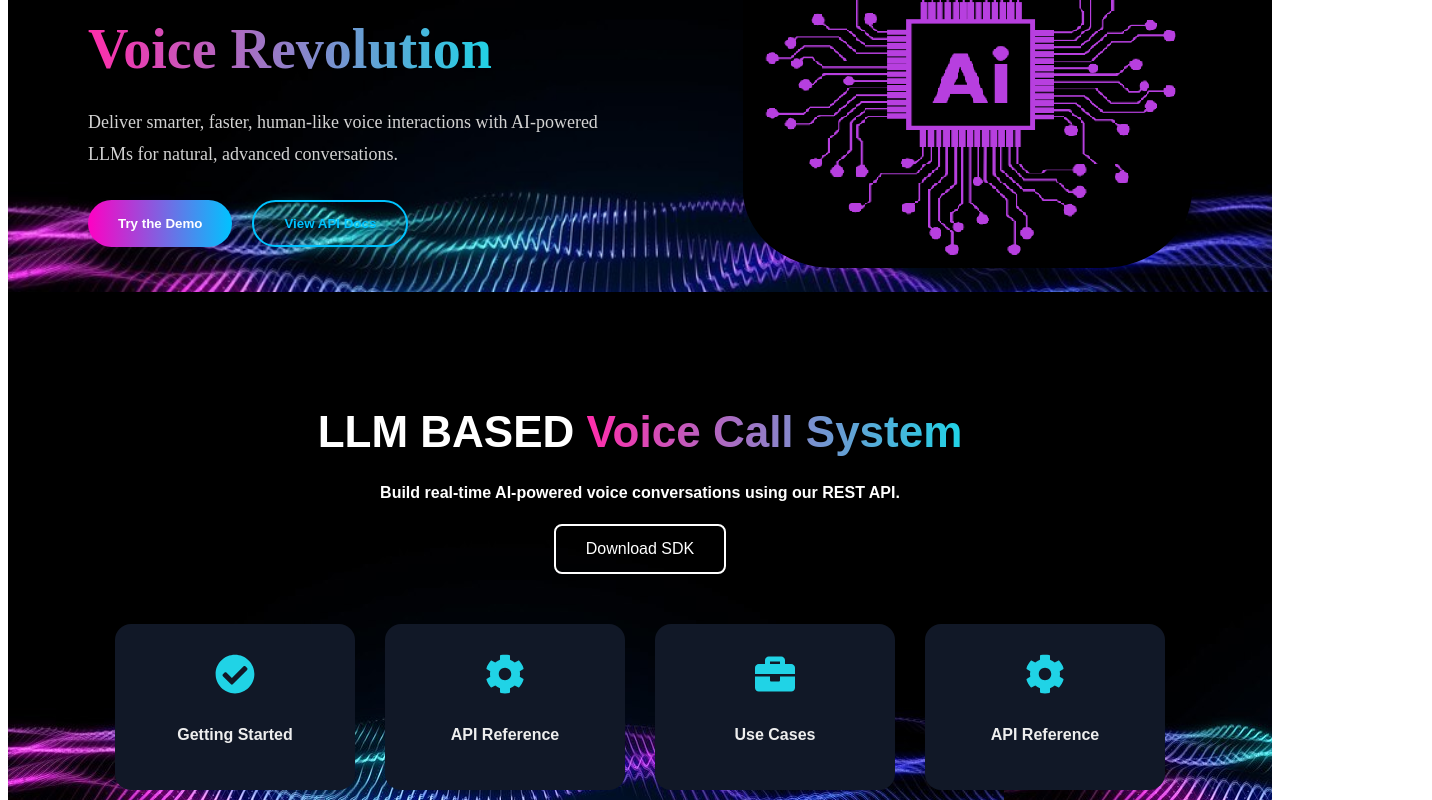
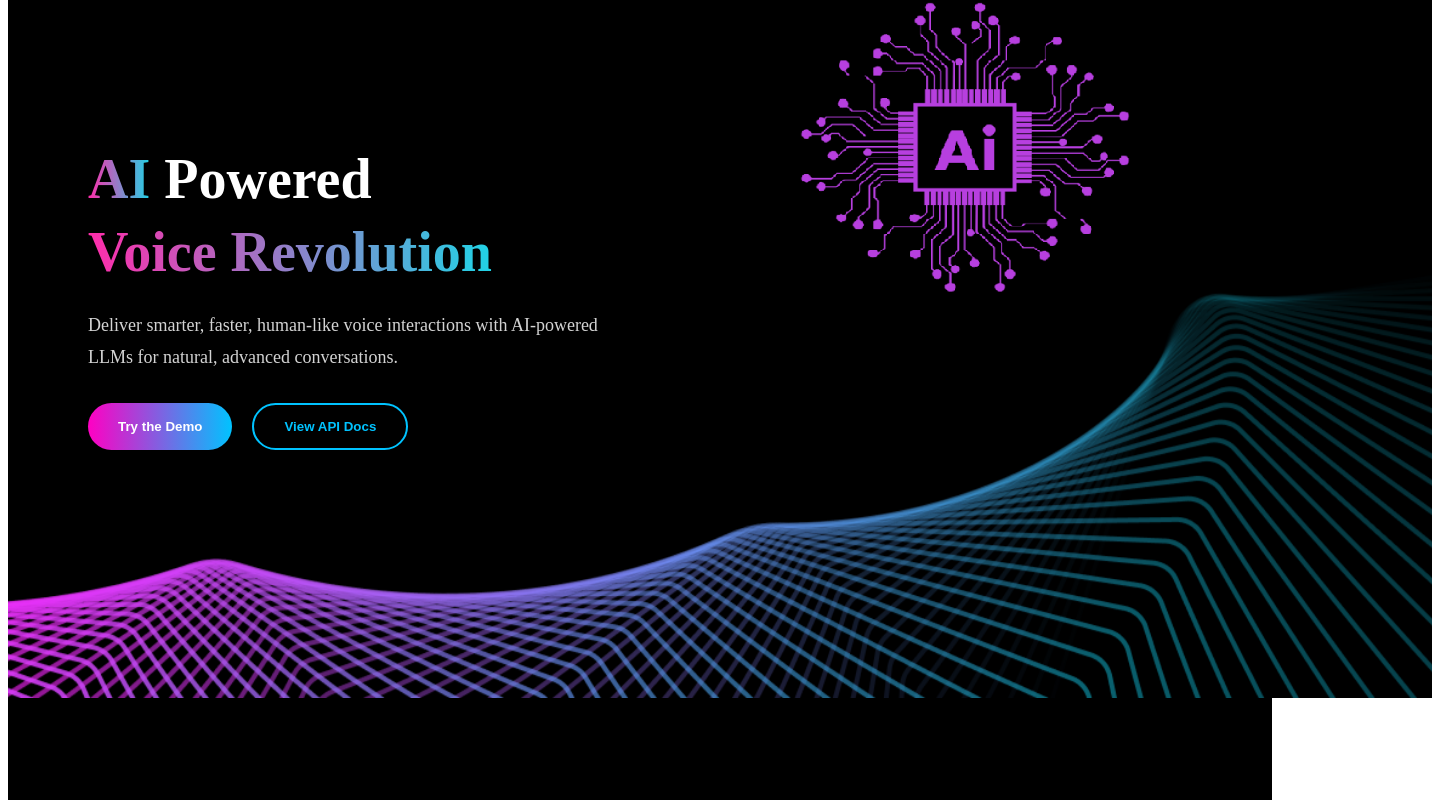
Before and after one commit to Ruthrapathi-murugan/Voipstudio, a React (Vite) app: page / in a window 1280 px wide. Shown: the part 220-1020 px from the top of the page, 1432 px wide, since content can reach past the window. Built offline with nearby package versions, Linux system fonts and the light colour scheme.

Commit message:
image postion and bdg image change

```diff
--- a/src/components/Hero.css
+++ b/src/components/Hero.css
@@ -1,15 +1,18 @@
 .hero {
-  background-image: url('../assets/bg1.jpg');
-  background-size: cover;
-  background-repeat: no-repeat;
-  background-position: center;
-  color: #fff;
+  background-image: url('../assets/bg.PNG');
+  background-size: cover;            /* Make sure it covers the whole hero */
+  background-position: center center;/* Always keep the image centered */
+  background-repeat: no-repeat;      /* Prevent image tiling */
+  width: 100%;
+  min-height: 100vh;                 /* Make hero take full viewport height */
   display: flex;
   align-items: center;
   justify-content: space-between;
   padding: 20px 80px;
   flex-wrap: wrap;
+  color: #fff;
 }
+
 
 
 .hero-text {
@@ -72,10 +75,17 @@
   color: #050017;
 }
 
+.hero-image {
+  position: relative;
+}
+
 .hero-image img {
-  max-width: auto;
-  height: 100%;
+  width: 80%;
+  height: auto;
   border-radius: 20%;
+  position: relative;
+  top: -130px;        /* move image up by 20px */
+  left: -120px;        /* move image to the right by 20px */
 }
 
 /* Responsive */
--- a/src/components/Pricing.css
+++ b/src/components/Pricing.css
@@ -1,6 +1,6 @@
 .pricing-section {
   padding: 60px 20px;
-  background-image: url('../assets/bg1.jpg');
+  background-image: url('../assets/bg.PNG');
 
   color: white;
   text-align: center;
--- a/src/components/VoiceCallSystem.css
+++ b/src/components/VoiceCallSystem.css
@@ -1,5 +1,5 @@
 .voice-call-system {
-  background-image: url('../assets/bg1.jpg');
+  background-image: url('../assets/bg.PNG');
   padding: 80px 20px;
   text-align: center;
   color: #fff;
```
Also changed, not shown: src/assets/bg.JPG (deleted), src/assets/bg.PNG.
